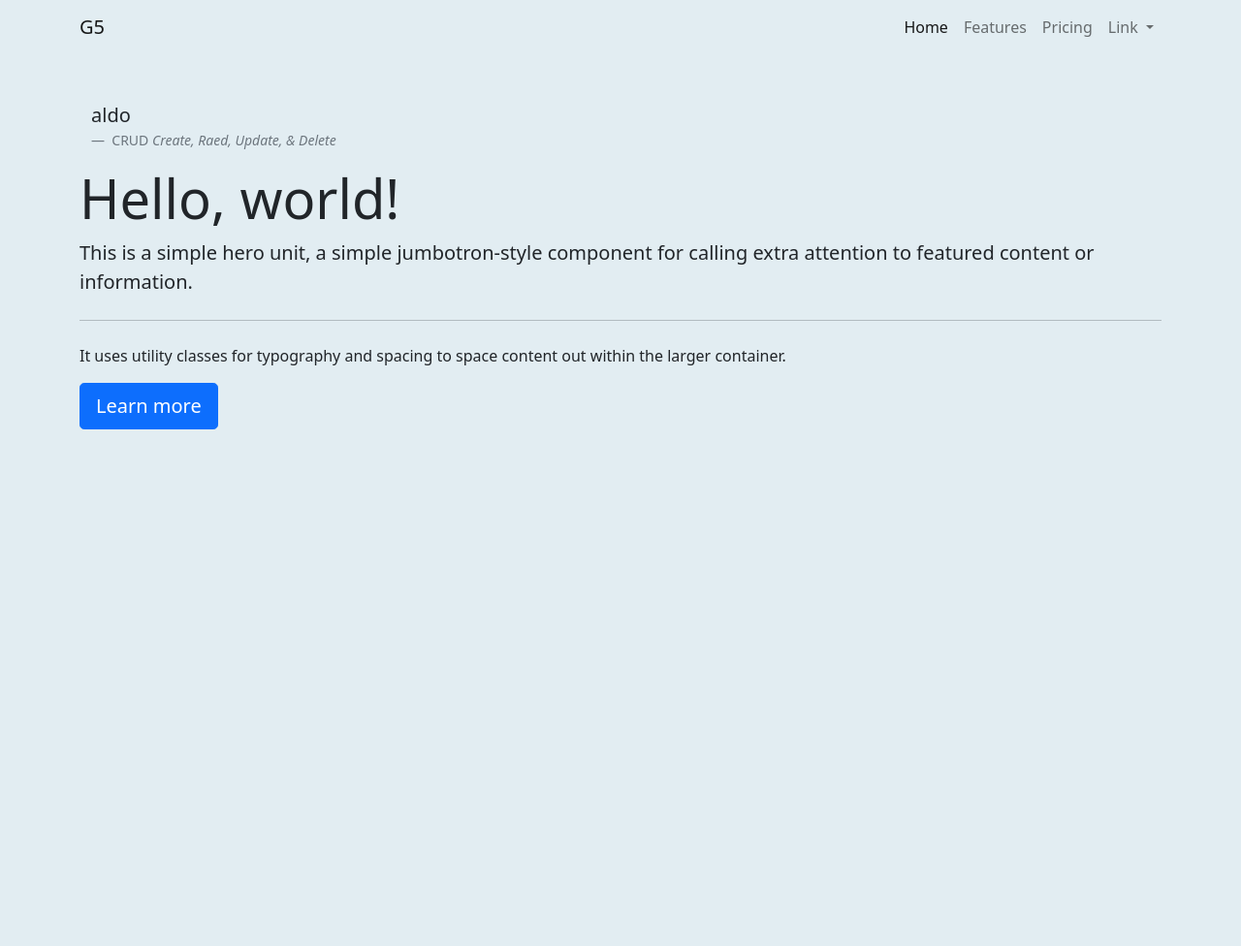
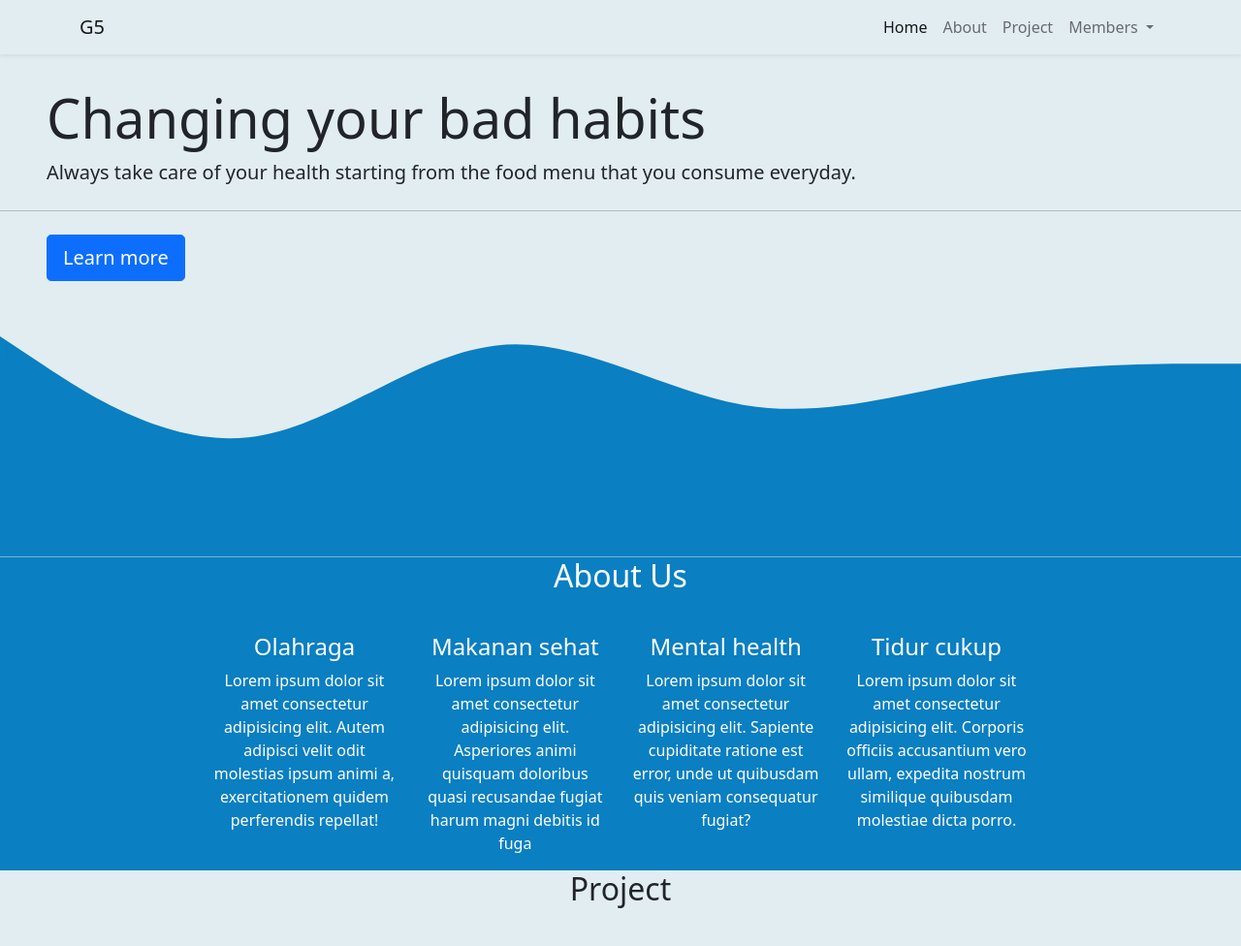
Before and after one commit to Aldofariz/G5, a plain HTML site: page index.html in a window 1280 px wide. Shown: the top 976 px of the page at 97% size. Before the commit the page ends 800 px from the top, so only its background shows below. Drawn offline with nearby package versions, Linux system fonts and the light colour scheme.

Commit message:
first commit

```diff
--- a/index.html
+++ b/index.html
@@ -7,10 +7,13 @@
       <link href="https://cdn.jsdelivr.net/npm/bootstrap@5.0.2/dist/css/bootstrap.min.css" rel="stylesheet" integrity="sha384-EVSTQN3/azprG1Anm3QDgpJLIm9Nao0Yz1ztcQTwFspd3yD65VohhpuuCOmLASjC" crossorigin="anonymous">
       <script src="https://cdn.jsdelivr.net/npm/bootstrap@5.0.2/dist/js/bootstrap.bundle.min.js" integrity="sha384-MrcW6ZMFYlzcLA8Nl+NtUVF0sA7MsXsP1UyJoMp4YLEuNSfAP+JcXn/tWtIaxVXM" crossorigin="anonymous"></script>
 
-      <title>Kelompok</title>
+      <!--CSS-->
+      <link rel="stylesheet" href="style.css" />
+
+      <title>Kelompok 5</title>
 </head>
 <body style="background-color: #E2EDF2;">
-      <nav class="navbar navbar-expand-lg navbar-light bg-transparent">
+      <nav class="navbar navbar-expand-lg navbar-light bg-transparent shadow-sm">
             <div class="container">
                   <a class="navbar-brand" href="#">G5</a>
                   <button class="navbar-toggler" type="button" data-bs-toggle="collapse" data-bs-target="#navbarNav" aria-controls="navbarNav" aria-expanded="false" aria-label="Toggle navigation">
@@ -22,14 +25,14 @@
                               <a class="nav-link active" aria-current="page" href="#">Home</a>
                               </li>
                               <li class="nav-item">
-                              <a class="nav-link" href="#">Features</a>
+                              <a class="nav-link" href="#">About</a>
                               </li>
                               <li class="nav-item">
-                              <a class="nav-link" href="#">Pricing</a>
+                              <a class="nav-link" href="#">Project</a>
                               </li>
                                 <li class="nav-item dropdown">
         <a class="nav-link dropdown-toggle" href="#" role="button" data-toggle="dropdown" aria-expanded="false">
-          Link
+          Members
         </a>
         <ul class="dropdown-menu">
           <li><a class="dropdown-item" href="#">Action</a></li>
@@ -42,24 +45,53 @@
                   </div>
             </div>
       </nav>
-      <div class="container">
-            <div class="container mt-5">
-                  <figure>
-                        <blockquote class="blockquote">
-                              <p>aldo</p>
-                        </blockquote>
-                        <figcaption class="blockquote-footer">
-                              CRUD <cite title="Source Title">Create, Raed, Update, & Delete</cite>
-                        </figcaption>
-                  </figure>
-            </div>
-            <div class="jumbotron">
-            <h1 class="display-4">Hello, world!</h1>
-            <p class="lead">This is a simple hero unit, a simple jumbotron-style component for calling extra attention to featured content or information.</p>
+      <!--Akhir navbar-->
+            <!--Awal Jumbotron-->
+            <section class="jumbotron">
+            <h1 class="display-4 ps-5">Changing your bad habits</h1>
+            <p class="lead ps-5">Always take care of your health starting from the food menu that you consume everyday.</p>
             <hr class="my-4">
-            <p>It uses utility classes for typography and spacing to space content out within the larger container.</p>
-            <a class="btn btn-primary btn-lg" href="#" role="button">Learn more</a>
-            </div>
-      </div>
+            <a class="btn btn-primary btn-lg ms-5" href="#" role="button">Learn more</a>
+            <svg xmlns="http://www.w3.org/2000/svg" viewBox="0 0 1440 320"><path fill="#0A7FC1" fill-opacity="1" d="M0,64L48,96C96,128,192,192,288,181.3C384,171,480,85,576,74.7C672,64,768,128,864,144C960,160,1056,128,1152,112C1248,96,1344,96,1392,96L1440,96L1440,320L1392,320C1344,320,1248,320,1152,320C1056,320,960,320,864,320C768,320,672,320,576,320C480,320,384,320,288,320C192,320,96,320,48,320L0,320Z">
+            </path>
+            </svg>
+            </section>
+            <!--Akhir Jumbotron-->
+            <!--Awal About-->
+            <section id="about" style="background-color: #0A7FC1;">
+                  <div class="contrainer text-white">
+                        <div class="row text-center">
+                              <div class="col pb-4">
+                                    <h2>About Us</h2>
+                              </div>
+                        </div>
+                        <div class="row pt-2 justify-content-center">
+                              <div class="col-2 text-center">
+                                    <h4>Olahraga</h4>
+                                    <p>Lorem ipsum dolor sit amet consectetur adipisicing elit. Autem adipisci velit odit molestias ipsum animi a, exercitationem quidem perferendis repellat!</p>
+                              </div>
+                              <div class="col-2 text-center">
+                                    <h4>Makanan sehat</h4>
+                                    <p>Lorem ipsum dolor sit amet consectetur adipisicing elit. Asperiores animi quisquam doloribus quasi recusandae fugiat harum magni debitis id fuga</p>
+                              </div>
+                              <div class="col-2 text-center">
+                                    <h4>Mental health</h4>
+                                    <p>Lorem ipsum dolor sit amet consectetur adipisicing elit. Sapiente cupiditate ratione est error, unde ut quibusdam quis veniam consequatur fugiat?</p>
+                              </div>
+                              <div class="col-2 text-center">
+                                    <h4>Tidur cukup</h4>
+                                    <p>Lorem ipsum dolor sit amet consectetur adipisicing elit. Corporis officiis accusantium vero ullam, expedita nostrum similique quibusdam molestiae dicta porro.</p>
+                              </div>
+                        </div>
+                  </div>
+            </section>
+            <!--akhir about-->
+            <section>
+                  <div class="contrainer">
+                        <div class="row text-center">
+                              <h2>Project</h2>
+                        </div>
+                  </div>
+            </section>
 </body>
 </html>
--- /dev/null
+++ b/style.css
@@ -0,0 +1,7 @@
+body {
+      min-height: 2000px;
+}
+
+.jumbotron {
+      padding-top: 2rem;
+}
```
Also changed, not shown: g5.html (deleted, +0 -50 lines).
